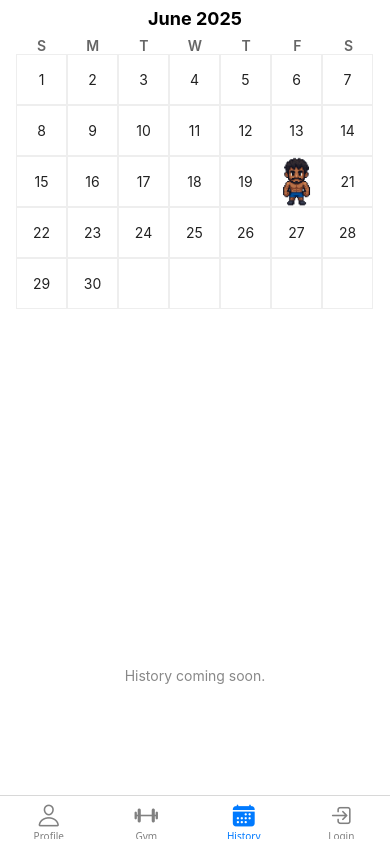
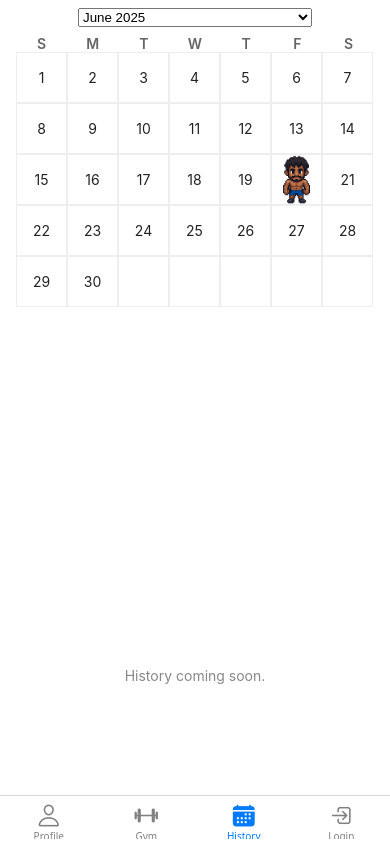
Before and after one commit to aliiqbal24/FitPal---Mobile-App, a React Native app: screen /History in a window 390 px wide. Built offline with nearby package versions, Linux system fonts and the light colour scheme.

Commit message:
Add month/year dropdown for history

```diff
--- a/package.json
+++ b/package.json
@@ -11,6 +11,7 @@
   "dependencies": {
     "@gorhom/bottom-sheet": "^5.1.6",
     "@react-native-async-storage/async-storage": "^1.20.2",
+    "@react-native-picker/picker": "^2.11.0",
     "@react-navigation/bottom-tabs": "^7.3.14",
     "@react-navigation/native": "^7.1.10",
     "@react-navigation/native-stack": "^7.3.16",
--- a/src/screens/HistoryScreen.js
+++ b/src/screens/HistoryScreen.js
@@ -1,5 +1,6 @@
-import React, { useEffect, useRef } from 'react';
+import React, { useEffect, useRef, useState } from 'react';
 import { View, Text, StyleSheet, ScrollView, Image, Dimensions } from 'react-native';
+import { Picker } from '@react-native-picker/picker';
 import { SafeAreaView } from 'react-native-safe-area-context';
 
 const SPRITE = require('../../assets/AppSprite.png');
@@ -13,13 +14,9 @@ const WEEK_DAYS = ['S', 'M', 'T', 'W', 'T', 'F', 'S'];
 const { width: SCREEN_WIDTH } = Dimensions.get('window');
 const CELL_SIZE = Math.floor((SCREEN_WIDTH - 32) / 7);
 
-function generateMonth(offset = 0) {
-  const base = new Date();
+function generateMonth(year, month) {
+  const base = new Date(year, month, 1);
   base.setHours(0, 0, 0, 0);
-  base.setDate(1);
-  base.setMonth(base.getMonth() + offset);
-  const year = base.getFullYear();
-  const month = base.getMonth();
   const firstDay = new Date(year, month, 1).getDay();
   const daysInMonth = new Date(year, month + 1, 0).getDate();
   const days = [];
@@ -31,7 +28,21 @@ function generateMonth(offset = 0) {
 
 export default function HistoryScreen() {
   const today = new Date();
-  const months = [generateMonth(-1), generateMonth(0)];
+
+  // Build the list of selectable months from April 2025 to today
+  const earliest = new Date(2025, 3, 1); // April 2025
+  const monthOptions = [];
+  const iter = new Date(earliest.getTime());
+  while (iter <= today) {
+    monthOptions.push({ year: iter.getFullYear(), month: iter.getMonth() });
+    iter.setMonth(iter.getMonth() + 1);
+  }
+
+  const [selected, setSelected] = useState(
+    monthOptions[monthOptions.length - 1]
+  );
+
+  const months = [generateMonth(selected.year, selected.month)];
   const scrollRef = useRef(null);
 
   useEffect(() => {
@@ -51,9 +62,22 @@ export default function HistoryScreen() {
       >
         {months.map((m, idx) => (
           <View key={idx} style={[styles.monthContainer, { width: SCREEN_WIDTH }]}>
-            <Text style={styles.monthTitle}>
-              {MONTH_NAMES[m.month]} {m.year}
-            </Text>
+            <Picker
+              selectedValue={`${selected.year}-${selected.month}`}
+              onValueChange={value => {
+                const [y, mo] = value.split('-').map(Number);
+                setSelected({ year: y, month: mo });
+              }}
+              style={styles.monthPicker}
+            >
+              {monthOptions.map(opt => (
+                <Picker.Item
+                  label={`${MONTH_NAMES[opt.month]} ${opt.year}`}
+                  value={`${opt.year}-${opt.month}`}
+                  key={`${opt.year}-${opt.month}`}
+                />
+              ))}
+            </Picker>
             <View style={styles.weekHeader}>
               {WEEK_DAYS.map(day => (
                 <Text key={day} style={styles.weekDay}>{day}</Text>
@@ -90,10 +114,9 @@ const styles = StyleSheet.create({
   monthContainer: {
     paddingTop: 8,
   },
-  monthTitle: {
-    textAlign: 'center',
-    fontSize: 18,
-    fontWeight: '700',
+  monthPicker: {
+    alignSelf: 'center',
+    width: SCREEN_WIDTH * 0.6,
     marginBottom: 8,
   },
   weekHeader: {
```
Also changed, not shown: 1 other file (tests, documents, lock files or other folders).
